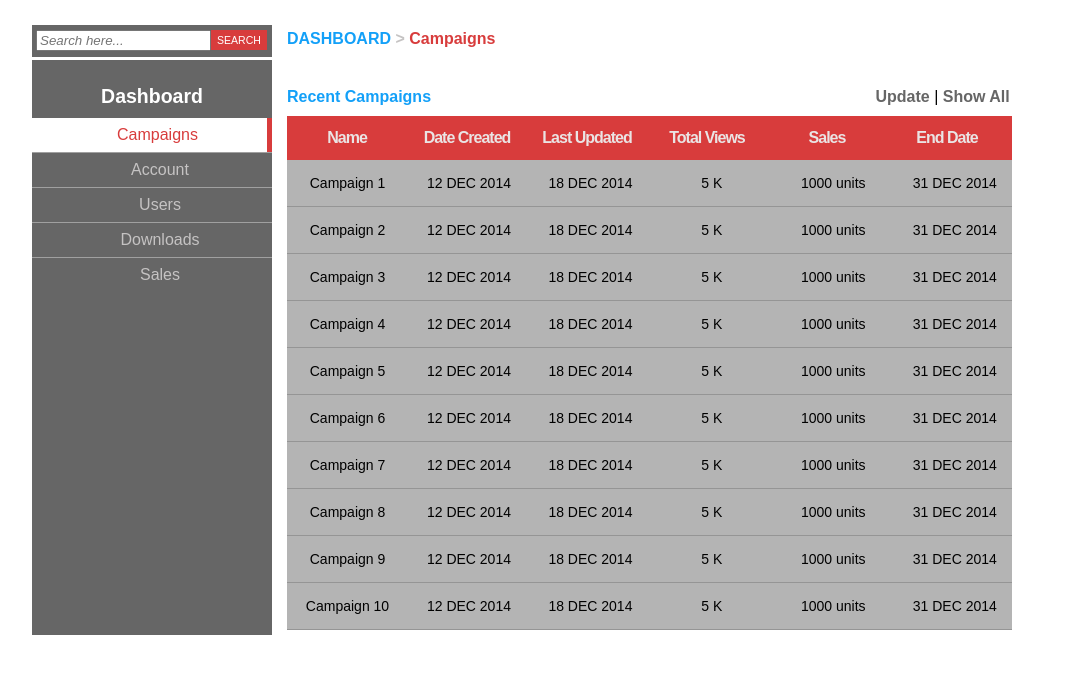
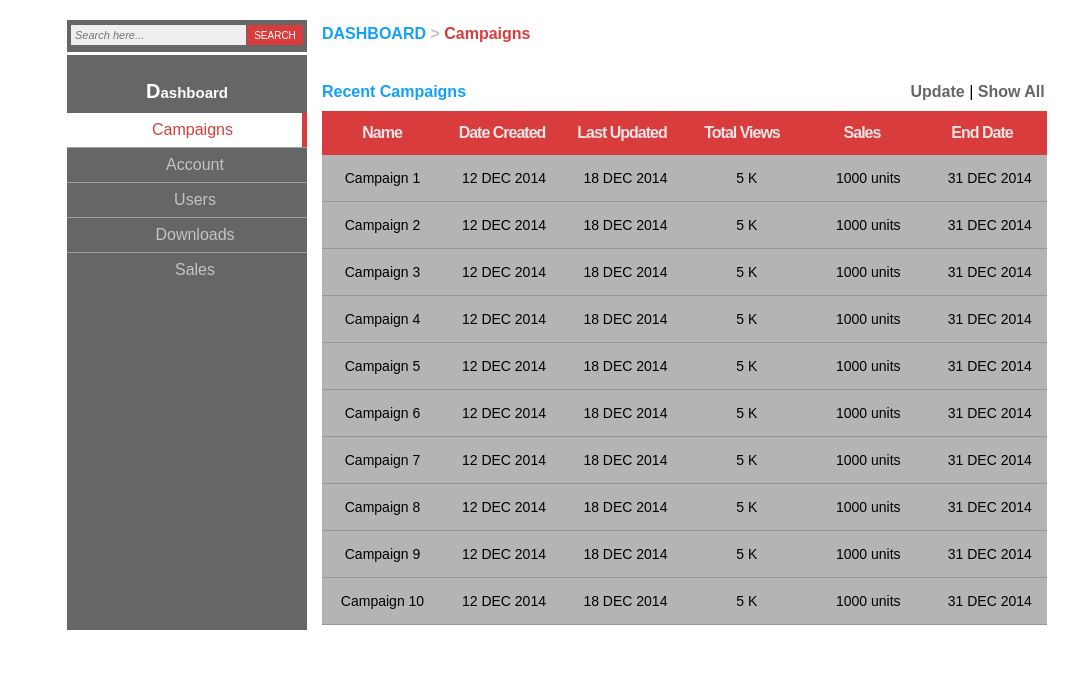
Before and after one commit to psahni/AngularTestLR2, a website: page app/index.html in a window 1280 px wide. Shown: the whole page, without its empty margins (83-1161 px from the left). Drawn offline with nearby package versions, Linux system fonts and the light colour scheme; some packages are replaced by stand-ins of ours; files that its build step writes are made by us from their sources.

Commit message:
minor changes

```diff
--- a/app/index.html
+++ b/app/index.html
@@ -19,15 +19,17 @@
       <p class="browsehappy">You are using an <strong>outdated</strong> browser. Please <a href="http://browsehappy.com/">upgrade your browser</a> to improve your experience.</p>
     <![endif]-->
 
-    <div class="container" id="main">
-      <div class='search-bar'  ng-controller="SearchController">
-        <form ng-submit='search()'>
-          <input type='text' ng-model='q' name='q' placeholder='Search here...' class='search-input'>
-          <input type='submit' value='SEARCH'>
-        </form>
+    <div class="container clearfix" id="main">
+      <div class='left-panel'>
+        <div class='search-bar'  ng-controller="SearchController">
+          <form ng-submit='search()'>
+            <input type='text' ng-model='q' name='q' placeholder='Search here...' class='search-input'>
+            <input type='submit' value='SEARCH'>
+          </form>
+        </div>
       </div>
       <nav class='nav-element'>
-        <span class='nav-label'>Dashboard</span>
+        <div class='nav-label'>D<span>ashboard</span></div>
         <ul>
           <li><a href='#/' class='active'>Campaigns</a></li>
           <li><a href='#'>Account</a></li>
--- a/app/styles/main.css
+++ b/app/styles/main.css
@@ -1,3 +1,13 @@
+
+*{
+    -webkit-box-sizing: border-box;
+    -moz-box-sizing: border-box;
+     box-sizing: border-box;
+     margin:0;
+     padding: 0;
+}
+
+
 body{
     font-family: sans-serif;
 }
@@ -5,17 +15,8 @@ body{
     position: relative;
 }
 
-
-*{
-    -webkit-box-sizing: border-box;
-    -moz-box-sizing: border-box;
-     box-sizing: border-box;
-}
-
 ul{
     list-style-type: none;
-    margin: 0;
-    padding: 0;
 }
 
 a{
@@ -25,8 +26,20 @@ a{
 
 
 #main{
-    max-width: 1050px;
-    margin: 2% auto;
+    max-width: 980px;
+    margin: 0 auto;
+    margin-top: 20px;
+}
+
+.clearfix:after, .clearfix:before{
+    content: " ";
+    display: table;
+    clear: both;
+}
+
+.left-panel{
+    float: left;
+    width:240px;
 }
 
 .section{
@@ -43,24 +56,28 @@ a{
 }
 
 .search-bar{
-    width: 240px;
     height: 32px;
     background-color: #666666;
     padding: 5px 4px;
-    position: absolute;
-    left: 0px;
+    margin-bottom: 2px;
 }
 
 
 .search-bar form{
     width: 100%;
-    margin:0 auto;
+    margin:0;
 }
 
 .search-bar input[type='text']{
     width: 175px;
     font-style: italic;
     float: left;
+    background: #eeeeee;
+    height: 20px;
+    border: 0;
+    line-height: 20px;
+    padding: 0 4px;
+    font-size: 11px;
 }
 
 .search-bar input[type='submit']{
@@ -71,8 +88,8 @@ a{
     color: white;
     border: none;
     background-color: #d83c3c;
-    font-size: 10.5px;
-    float: left;
+    font-size: 10px;
+    float: right;
 }
 
 
@@ -87,9 +104,13 @@ nav{
     display: block;
     padding: 25px 10px 10px 10px;
     text-align: center;
-    font-size: 19.5px;
+    font-size: 20px;
     font-weight: 600;
     color: white;
+}
+
+.nav-label span{
+    font-size: 15px;
 }
 
 .nav-element{
@@ -119,16 +140,10 @@ nav ul li:last-child {
     border-bottom: none;
 }
 
-
-.active {
+li a:hover, li a.active {
     background-color: white;
     color: #d83c3c;
     border-right: 5px solid #d83c3c;
-}
-
-li a:hover {
-    background-color: white;
-    color: #d83c3c;
 }
 
 .page-name, .page-heading{
@@ -145,10 +160,6 @@ li a:hover {
 .tab-name{
     color: #d83c3c;
     font-weight: 700;
-}
-
-.separater{
-    color: #c5c3c3;
 }
 
 .section.page-info{
```
